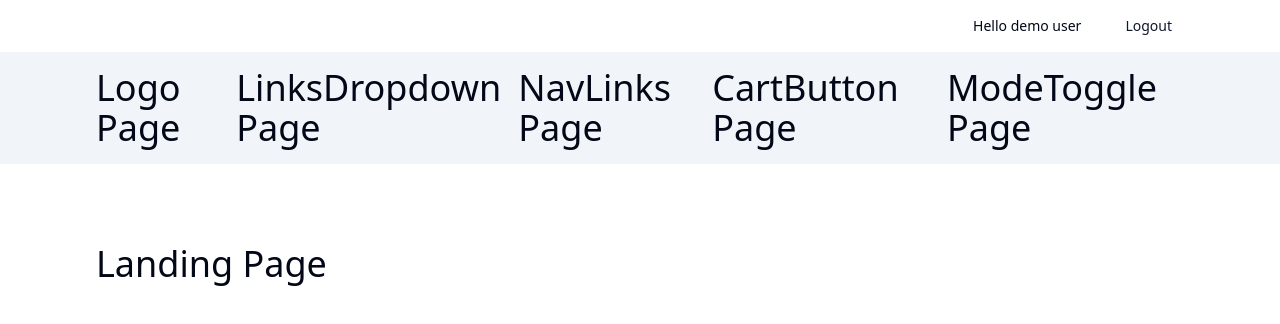
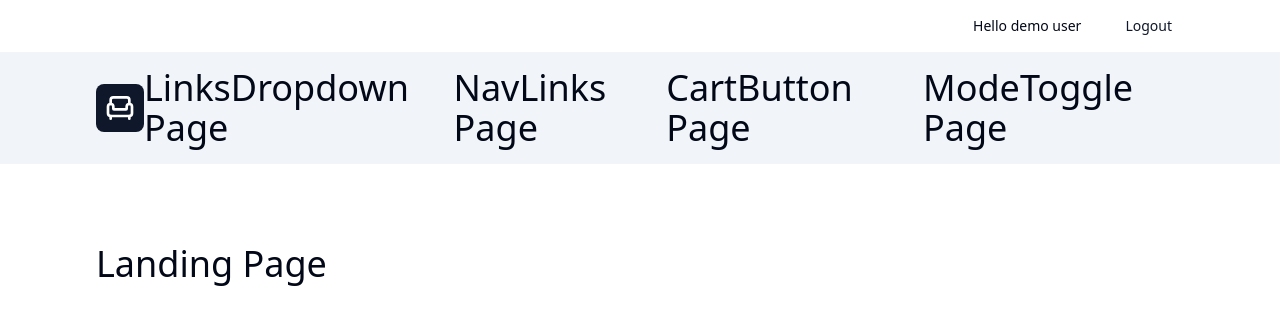
Before and after one commit to danielOuattara/Typescript_John_Smilga_Udemy, a React (Vite) app in the folder 05_Comfy_Sloth_Store_App/: page / in a window 1280 px wide. Shown: the top 324 px of the page. Built offline with nearby package versions, Linux system fonts and the light colour scheme.

Commit message:
05: Comfy Sloth Store App: Logo component

```diff
--- a/05_Comfy_Sloth_Store_App/src/components/Logo.tsx
+++ b/05_Comfy_Sloth_Store_App/src/components/Logo.tsx
@@ -1,3 +1,13 @@
+import { Armchair } from "lucide-react";
+import { Link } from "react-router-dom";
+
 export default function Logo() {
-  return <h1 className="text-4xl">Logo Page</h1>;
+  return (
+    <Link
+      to={"/"}
+      className="hidden lg:flex justify-center items-center bg-primary p-2 rounded-lg text-white"
+    >
+      <Armchair className="w-8 h-8" />
+    </Link>
+  );
 }
--- a/05_Comfy_Sloth_Store_App/src/components/Navbar.tsx
+++ b/05_Comfy_Sloth_Store_App/src/components/Navbar.tsx
@@ -7,7 +7,7 @@ export default function Navbar() {
         <Component.Logo />
         <Component.LinksDropdown />
         <Component.NavLinks />
-        <div className="flex justify-center items-center gap-x-4 ">
+        <div className="flex justify-center items-center gap-x-4">
           <Component.CartButton />
           <Component.ModeToggle />
         </div>
```
